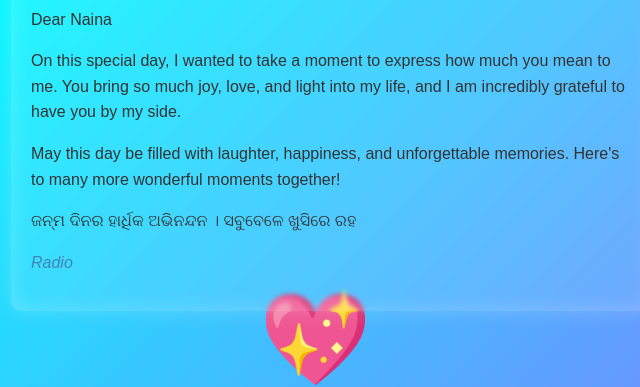
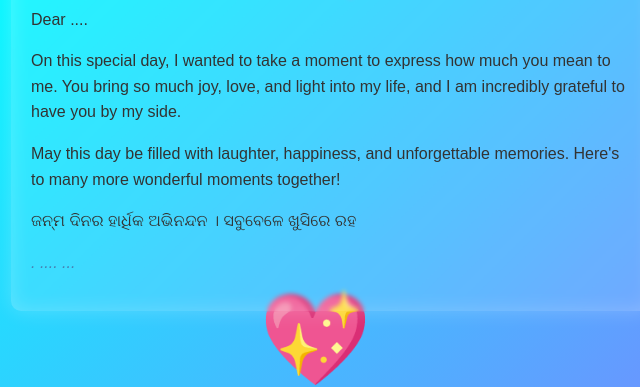
Before and after one commit to MrDibya/BDopenwish, a plain HTML site: page index.html in a window 1280 px wide. Shown: the part 291-678 px from the top of the page, 309-949 px from the left. Drawn offline with Linux system fonts and the light colour scheme.

Commit message:
Update index.html

```diff
--- a/index.html
+++ b/index.html
@@ -91,11 +91,11 @@
 <body>
     <div class="container">
         <h1>Warm Wishes</h1>
-        <p>Dear Naina</p>
+        <p>Dear ....</p>
         <p>On this special day, I wanted to take a moment to express how much you mean to me. You bring so much joy, love, and light into my life, and I am incredibly grateful to have you by my side.</p>
         <p>May this day be filled with laughter, happiness, and unforgettable memories. Here's to many more wonderful moments together!</p>
         <p>ଜନ୍ମ ଦିନର ହାର୍ଧିକ ଅଭିନନ୍ଦନ । ସବୁବେଳେ ଖୁସିରେ ରହ</p>
-        <p class="signature">Radio</p>
+        <p class="signature">. .... ...</p>
     </div>
     <div class="neon-emoji" style="bottom: 10px; right: 500px;">💖</div>
     <div class="neon-emoji" style="bottom: 560px; left: 500px;">😊</div>
```
